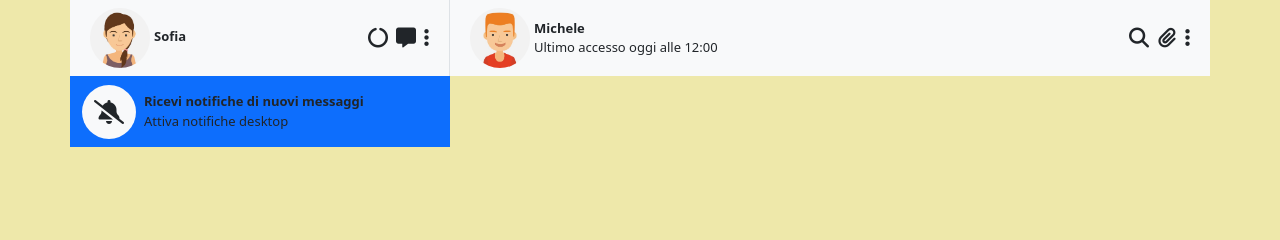
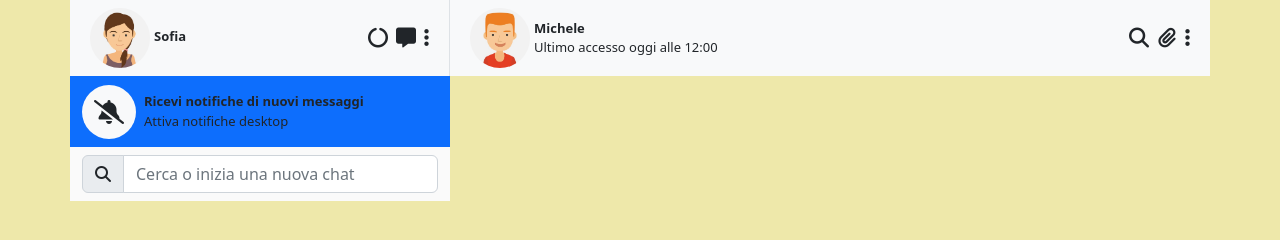
Before and after one commit to marcoarnulfo/vue-boolzapp, a plain HTML site: page index.html in a window 1280 px wide. Drawn offline with nearby package versions, Linux system fonts and the light colour scheme.

Commit message:
add search bar

```diff
--- a/assets/css/style.css
+++ b/assets/css/style.css
@@ -19,3 +19,7 @@ img{
 .silence{
     aspect-ratio: 1 / 1;
 }
+
+.light_bg{
+    background-color: #FAFAFA;
+}
--- a/index.html
+++ b/index.html
@@ -61,6 +61,12 @@
                     <div>Attiva notifiche desktop</div>
                 </div>
             </div>
+            <div class="col-4 light_bg">
+                <div class="input-group py-2">
+                    <div class="input-group-text"><i class="fa-solid fa-magnifying-glass"></i></div>
+                    <input type="text" class="form-control" placeholder="Cerca o inizia una nuova chat ">
+                </div>
+            </div>
         </div>
     </div>
 </div>
```
